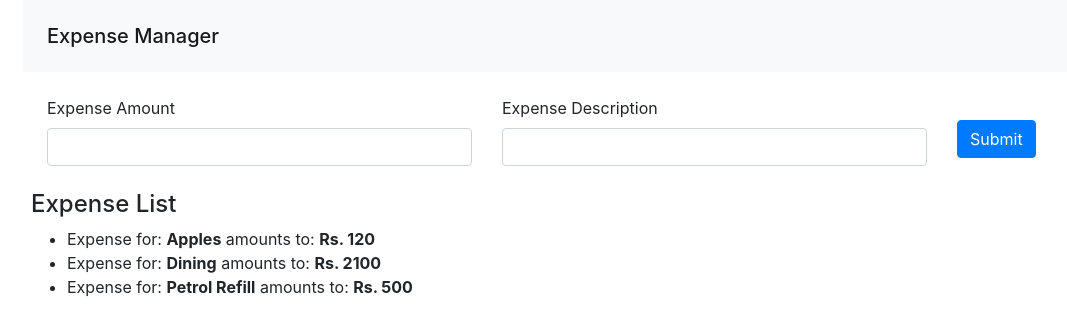
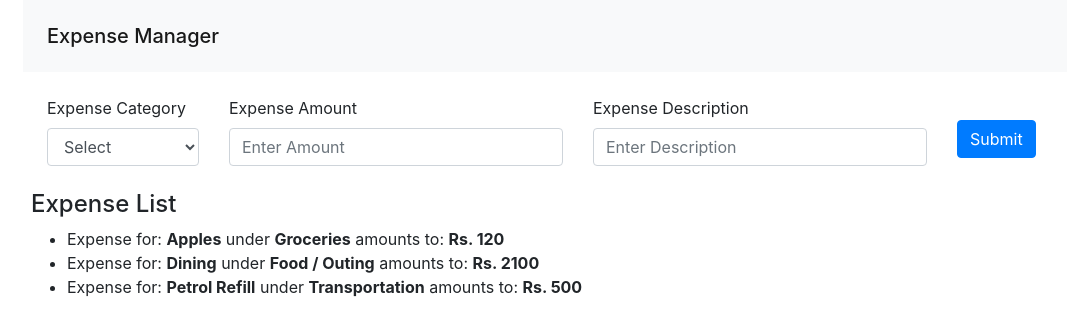
Before and after one commit to samit403/exp-mgr, a React (Create React App) app: page / in a window 1280 px wide. Shown: the top 336 px of the page, without its empty margins (62-1129 px from the left). Built offline with nearby package versions, Linux system fonts and the light colour scheme.

Commit message:
Implemented adding of list with category dropdown

```diff
--- a/src/components/expenseForm.jsx
+++ b/src/components/expenseForm.jsx
@@ -1,32 +1,49 @@
 import React, { Component } from "react";
-import "bootstrap/dist/css/bootstrap.css";
+// import "bootstrap/dist/css/bootstrap.css";
 
 class ExpenseForm extends Component {
   render() {
-    console.log(this.props);
+    // console.log(this.props);
     return (
       <div className="content m-4">
         <form onSubmit={this.props.onSubmit}>
           <div className="row">
-            <div className="col-5">
+            <div className="col-2">
+              <label htmlFor="descriptionEntry">Expense Category</label>
+              <select
+                name="categoryInput"
+                value={this.props.cat}
+                className="form-control form-control"
+                onChange={this.props.onChange}
+              >
+                <option value={this.props.categories[0]}>Select</option>
+                <option value={this.props.categories[1]}>Food / Outing </option>
+                <option value={this.props.categories[2]}>Groceries</option>
+                <option value={this.props.categories[3]}>Rent</option>
+                <option value={this.props.categories[4]}>Transportation</option>
+                <option value={this.props.categories[5]}>Recreational</option>
+                <option value={this.props.categories[6]}>Loan EMI</option>
+              </select>
+            </div>
+            <div className="col-4">
               <label htmlFor="amountEntry">Expense Amount</label>
               <input
-                id="amountEntry"
                 name="amountEntry"
                 type="number"
                 className="form-control"
-                value={this.props.amountEntry}
+                placeholder="Enter Amount"
+                value={this.props.amount}
                 onChange={this.props.onChange}
               />
             </div>
-            <div className="col-5">
+            <div className="col-4">
               <label htmlFor="descriptionEntry">Expense Description</label>
               <input
-                id="descriptionEntry"
                 name="descriptionEntry"
                 type="text"
                 className="form-control"
-                value={this.props.descriptionEntry}
+                placeholder="Enter Description"
+                value={this.props.desc}
                 onChange={this.props.onChange}
               />
             </div>
--- a/src/components/expenseList.jsx
+++ b/src/components/expenseList.jsx
@@ -9,8 +9,8 @@ class ExpenseList extends Component {
         <ul className="m-1">
           {this.props.data.map(item => (
             <li key={item.id}>
-              Expense for: <b>{item.desc}</b> amounts to:{" "}
-              <b>Rs. {item.amount}</b>
+              Expense for: <b>{item.desc}</b> under <b>{item.cat}</b> amounts
+              to: <b>Rs. {item.amount}</b>
             </li>
           ))}
         </ul>
--- a/src/components/home.jsx
+++ b/src/components/home.jsx
@@ -5,36 +5,47 @@ import ExpenseList from "./expenseList";
 
 class Home extends Component {
   state = {
+    categoryInput: "Select",
     amountEntry: "",
     descriptionEntry: "",
+    categories: [
+      "Select",
+      "Food / Outing",
+      "Groceries",
+      "Rent",
+      "Transportation",
+      "Recreational",
+      "Loan EMI"
+    ],
     data: [
-      { id: 1, amount: "120", desc: "Apples" },
-      { id: 2, amount: "2100", desc: "Dining" },
-      { id: 3, amount: "500", desc: "Petrol Refill" }
+      { id: 1, cat: "Groceries", amount: "120", desc: "Apples" },
+      { id: 2, cat: "Food / Outing", amount: "2100", desc: "Dining" },
+      { id: 3, cat: "Transportation", amount: "500", desc: "Petrol Refill" }
     ]
   };
 
   handleChange = e => {
+    e.preventDefault();
     this.setState({ [e.target.name]: e.target.value });
   };
 
   handleSubmit = e => {
     e.preventDefault();
     //feeding the data from the input field
+    const id = this.state.data.length + 1;
+    let cat = this.state.categoryInput;
     let amount = this.state.amountEntry;
     let desc = this.state.descriptionEntry;
-    const id = this.state.data.length + 1;
-    const newItem = { id, amount, desc };
+    const newItem = { id, cat, amount, desc };
     const data = this.state.data.concat(newItem);
     //setting the state to the data entered in the input field
     this.setState({ data });
     //resetting the value of the input
-    this.handleClearForm();
-  };
-
-  handleClearForm = () => {
-    document.getElementById("amountEntry").value = "";
-    document.getElementById("descriptionEntry").value = "";
+    this.setState({
+      categoryInput: "Select",
+      amountEntry: "",
+      descriptionEntry: ""
+    });
   };
 
   render() {
@@ -42,8 +53,10 @@ class Home extends Component {
       <div className="container">
         <NavBar />
         <ExpenseForm
+          cat={this.state.categoryInput}
           amount={this.state.amountEntry}
           desc={this.state.descriptionEntry}
+          categories={this.state.categories}
           onChange={this.handleChange}
           onSubmit={this.handleSubmit}
         />
```
